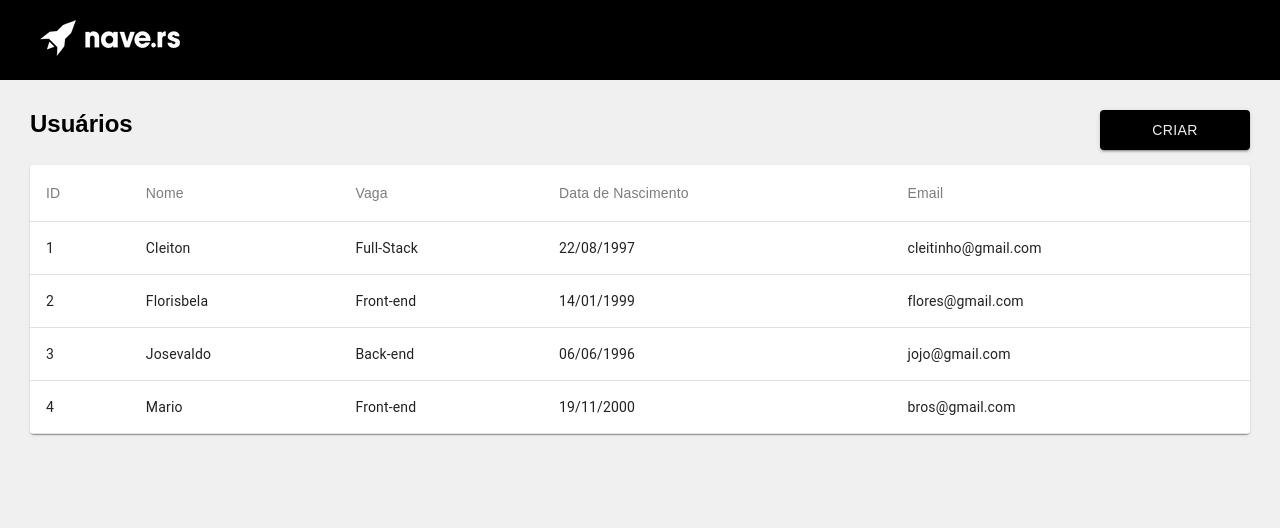
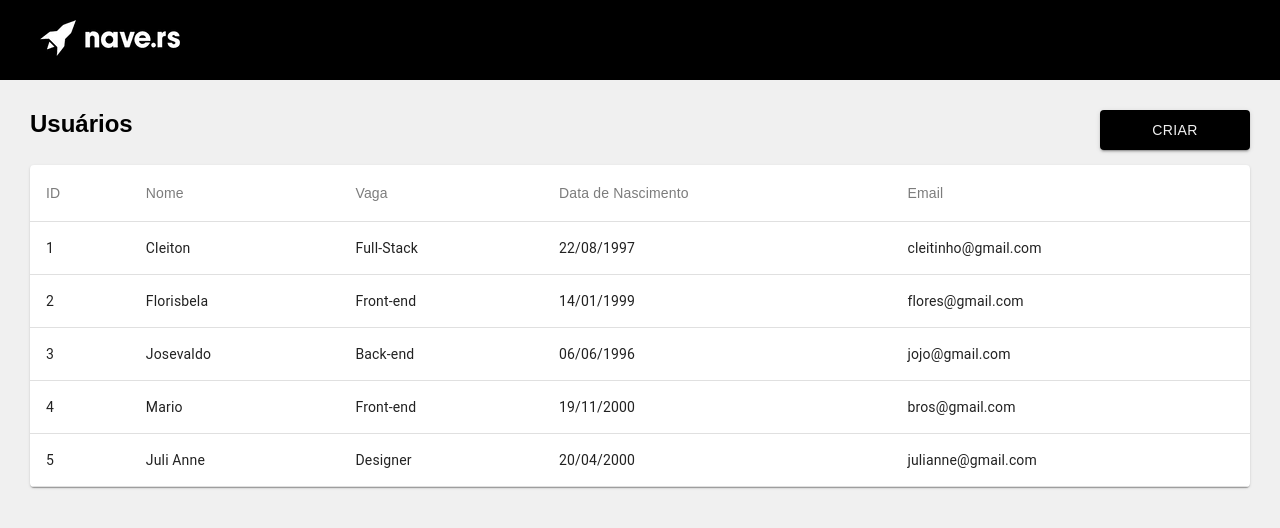
Before and after one commit to luanfv/jobs, a React (Create React App) app: page / in a window 1280 px wide. Shown: the top 528 px of the page. Built offline with nearby package versions, Linux system fonts and the light colour scheme; data requests are answered from the project's data file.

Commit message:
Config try/catch

```diff
--- a/src/components/Error404/index.jsx
+++ b/src/components/Error404/index.jsx
@@ -1,9 +1,9 @@
 import React from 'react'
 import {MainImg} from './style'
-import error404 from './../../images/error404.png'
+import Error404 from './../../images/error404.png'
 
 export default () => (
     <MainImg>
-        <img src={error404} />
+        <img src={Error404} />
     </MainImg>
 )
--- a/src/components/Register/index.jsx
+++ b/src/components/Register/index.jsx
@@ -76,12 +76,12 @@ export default () => {
     useEffect(() => {
     }, [])
 
+    if(isError) {
+        return <Redirect to='error' />
+    }
+
     if(isRedirection) {
         return <Sucess />
-    }
-
-    if(isError) {
-        return <Redirect to='error' />
     }
 
     return (
@@ -93,7 +93,7 @@ export default () => {
 
                     {
                         isName ?
-                        <TextFieldStyle width={window.width < 421 ? '100%' : ''} label='Nome' value={name} onChange={(e) => setName(e.target.value)} value={name} />
+                        <TextFieldStyle label='Nome' value={name} onChange={(e) => setName(e.target.value)} value={name} />
                         :
                         <TextFieldStyle error label='Nome' value={name} onChange={(e) => setName(e.target.value)} value={name} />
                     }
--- a/src/components/Table/index.jsx
+++ b/src/components/Table/index.jsx
@@ -13,10 +13,16 @@ export default () => {
     const [handleUser, setHandleUser] = useState(false)
     const [userId, setUserId] = useState('')
     const [users, setUsers] = useState('')
+    const [isError, setIsError] = useState(false)
 
     const handleUsers = async () => {
-        const response = await localApi.get('/users')
-        setUsers(response.data)
+        try {
+            const response = await localApi.get('/users')
+            setUsers(response.data)
+        }
+        catch(e) {
+            setIsError(true)
+        }
     }
 
     const configParams = (id) => {
@@ -27,6 +33,10 @@ export default () => {
     useEffect(() => {
         handleUsers()
     }, [])
+
+    if(isError) {
+        return <Redirect to='error' />
+    }
 
     if(handleUser) {
         return <Redirect to={`/user/${userId}`} />
--- a/src/services/db.json
+++ b/src/services/db.json
@@ -27,6 +27,13 @@
       "stack": "Front-end",
       "birthday": "19/11/2000",
       "email": "bros@gmail.com"
+    },
+    {
+      "name": "Juli Anne",
+      "stack": "Designer",
+      "birthday": "20/04/2000",
+      "email": "julianne@gmail.com",
+      "id": 5
     }
   ]
 }
```
